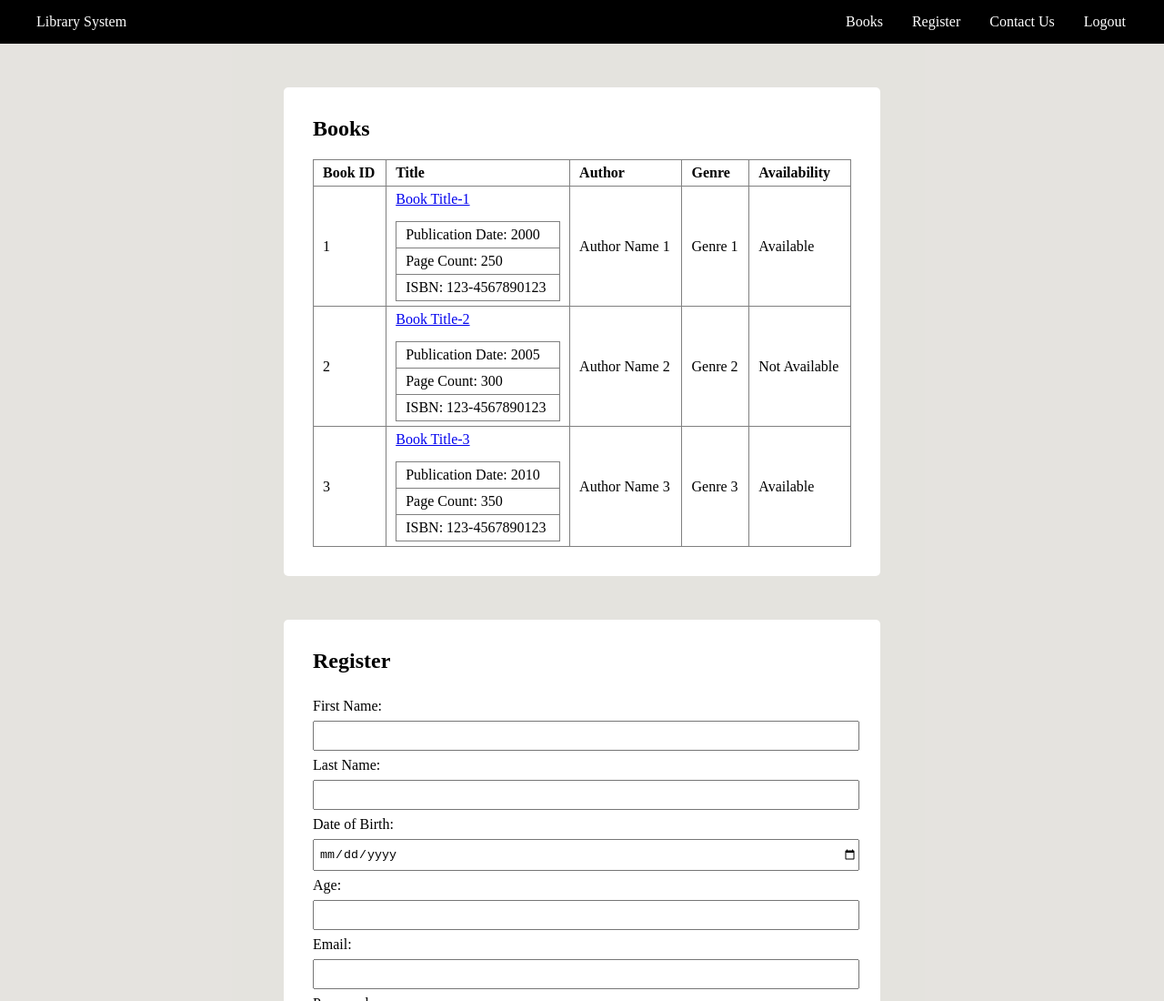
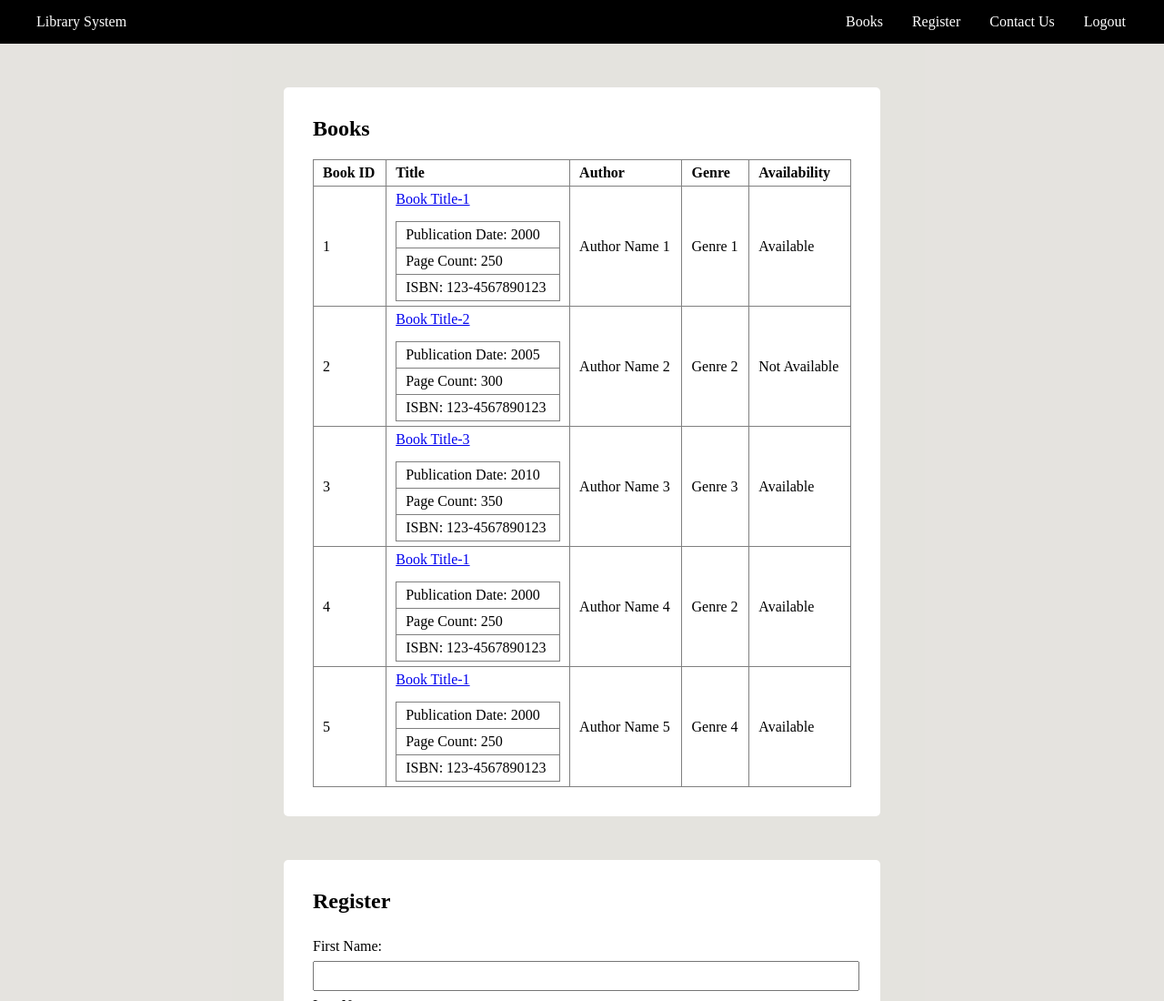
Before and after one commit to Coder-Arm/May_2023_Contest_2, a plain HTML site: page index.html in a window 1280 px wide. Shown: the top 1100 px of the page at 91% size. Drawn offline with Linux system fonts and the light colour scheme.

Commit message:
some minor changes

```diff
--- a/index.html
+++ b/index.html
@@ -97,6 +97,44 @@
                 <td>Genre 3</td>
                 <td>Available</td>
               </tr>
+              <td>4</td>
+                <td colspan="2">
+                  <a href="#">Book Title-1</a>
+                  <table class="table-2" border="1">
+                    <tr>
+                      <td>Publication Date: 2000</td>
+                    </tr>
+                    <tr>
+                      <td>Page Count: 250</td>
+                    </tr>
+                    <tr>
+                      <td>ISBN: 123-4567890123</td>
+                    </tr>
+                  </table>
+                </td>
+                <td>Author Name 4</td>
+                <td>Genre 2</td>
+                <td>Available</td>
+              </tr>
+              <td>5</td>
+                <td colspan="2">
+                  <a href="#">Book Title-1</a>
+                  <table class="table-2" border="1">
+                    <tr>
+                      <td>Publication Date: 2000</td>
+                    </tr>
+                    <tr>
+                      <td>Page Count: 250</td>
+                    </tr>
+                    <tr>
+                      <td>ISBN: 123-4567890123</td>
+                    </tr>
+                  </table>
+                </td>
+                <td>Author Name 5</td>
+                <td>Genre 4</td>
+                <td>Available</td>
+              </tr>
             </tbody>
           </table>
         </div>
--- a/style.css
+++ b/style.css
@@ -1,6 +1,9 @@
 * {
   margin: 0;
   padding: 0;
+}
+html {
+  scroll-behavior: smooth;
 }
 header {
   width: 100vw;
```
